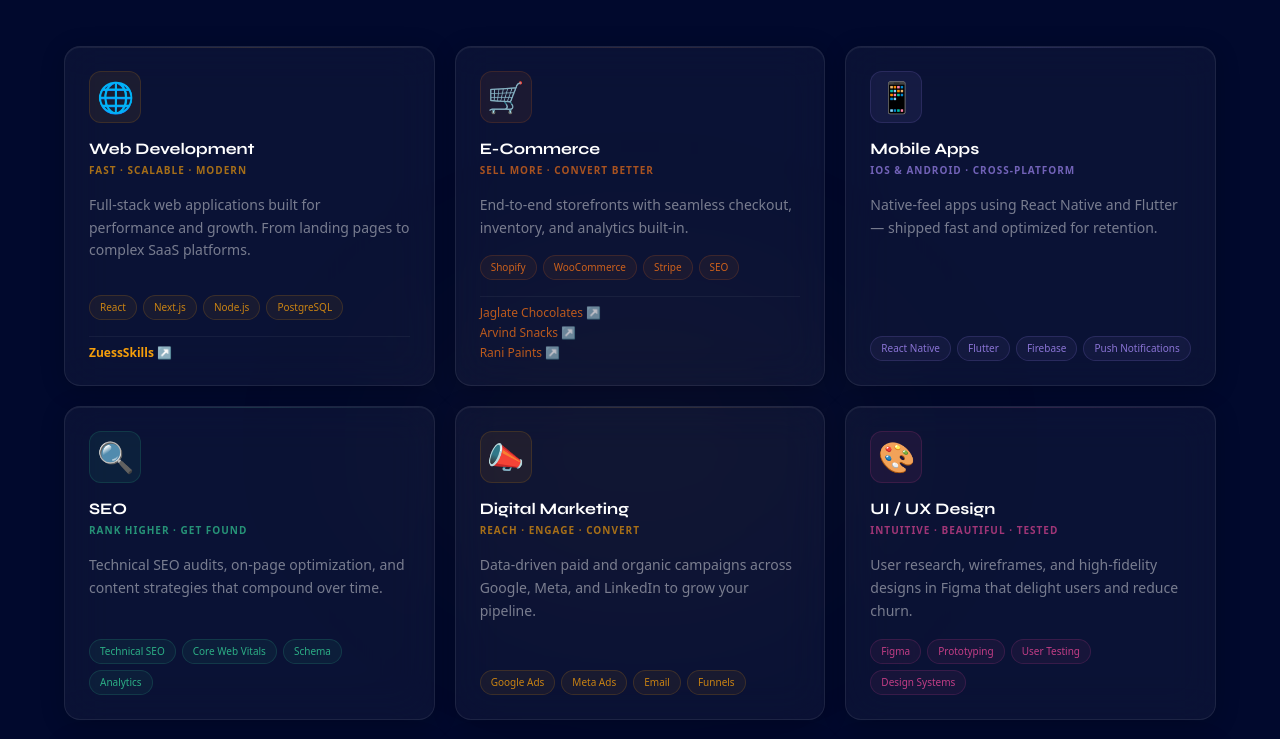
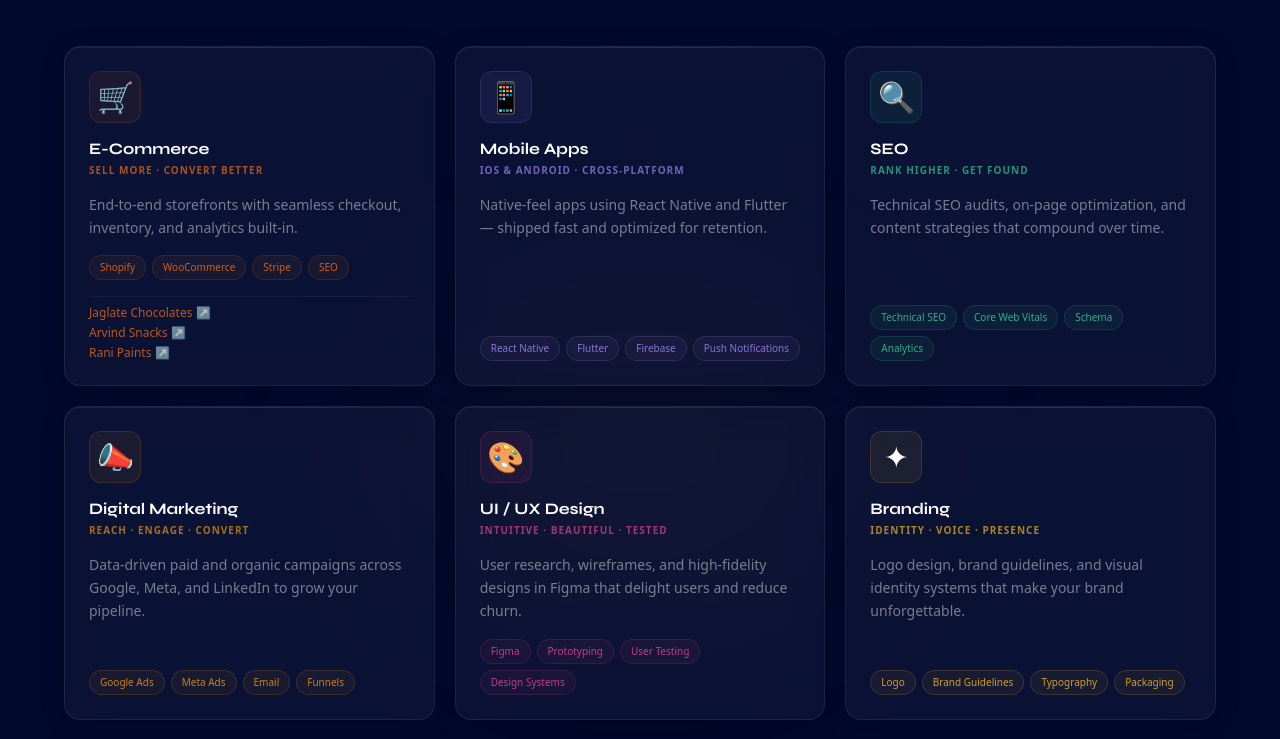
Before and after one commit to DreamCaptureEnt/DC-React, a React (Vite) app: page /technology in a window 1280 px wide. Shown: the part 1500-2239 px from the top of the page. Built offline with nearby package versions, Linux system fonts and the light colour scheme; a web font is replaced by a local one.

Commit message:
Modified project

```diff
--- a/src/sections/TechnologyPage.jsx
+++ b/src/sections/TechnologyPage.jsx
@@ -202,13 +202,6 @@ const STATS = [
 
 const SERVICES = [
   {
-    icon: "🌐", title: "Web Development", subtitle: "Fast · Scalable · Modern",
-    description: "Full-stack web applications built for performance and growth. From landing pages to complex SaaS platforms.",
-    tags: ["React", "Next.js", "Node.js", "PostgreSQL"],
-    project: { label: "ZuessSkills ↗", href: "https://www.zuesskills.com/" },
-    accent: "#f59e0b",
-  },
-  {
     icon: "🛒", title: "E-Commerce", subtitle: "Sell More · Convert Better",
     description: "End-to-end storefronts with seamless checkout, inventory, and analytics built-in.",
     tags: ["Shopify", "WooCommerce", "Stripe", "SEO"],
@@ -264,7 +257,6 @@ const SERVICES = [
 ];
 
 const PROJECTS = [
-  { name: "ZuessSkills",   category: "Ed-Tech Platform",      desc: "Full-stack learning platform with course management, live cohorts & payments.", href: "https://www.zuesskills.com/", tag: "Web App",       year: "2024" },
   { name: "Jaglate",       category: "Chocolate E-Commerce",  desc: "Premium chocolate brand storefront with custom product configurator & gifting flow.", href: "https://jaglate.com",        tag: "E-Commerce",    year: "2024" },
   { name: "Arvind Snacks", category: "FMCG Store",            desc: "Snacks brand digital storefront with regional delivery and WhatsApp checkout.",      href: "https://arvind-snacks.com",  tag: "E-Commerce",    year: "2024" },
   { name: "Rani Paints",   category: "Paint Company",         desc: "Corporate website + product catalogue with color visualizer for interior design.",   href: "https://ranipaints.in/",     tag: "Web + Branding",year: "2024" },
```
